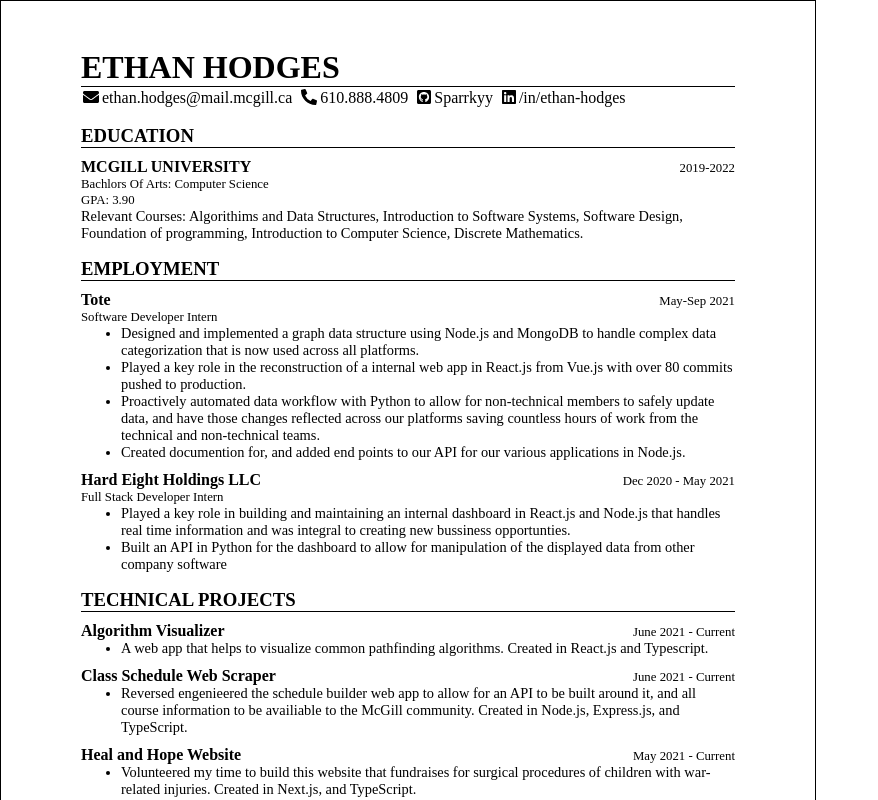
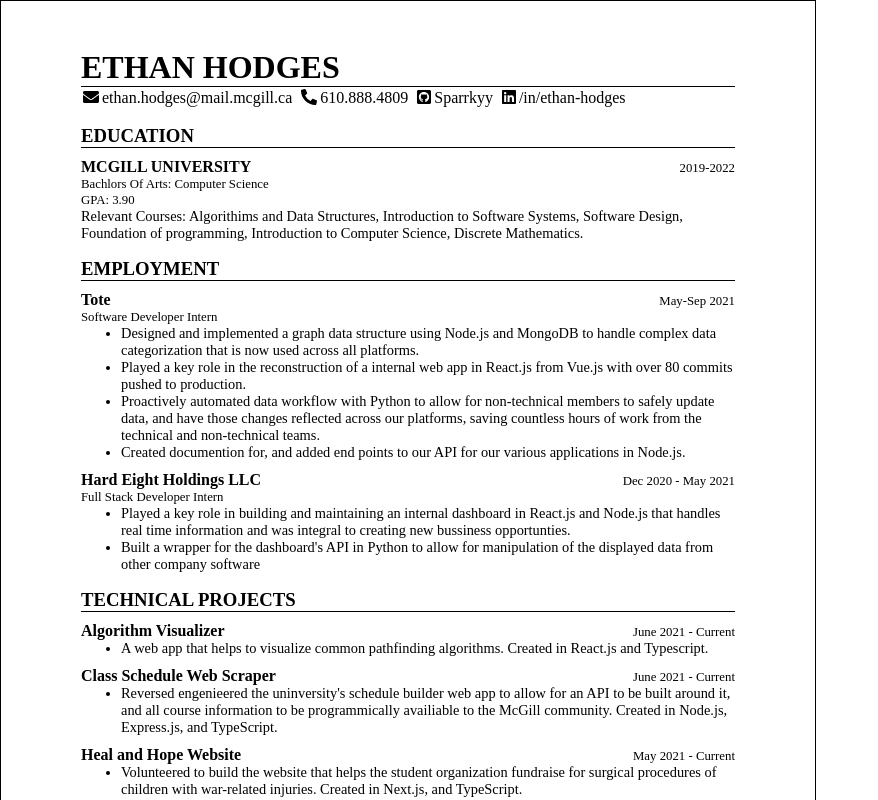
Before and after one commit to Sparrkyy/resume_builder, a React (Create React App) app: page / in a window 1280 px wide. Shown: the top 800 px of the page, without its empty margins (0-878 px from the left). Built offline with nearby package versions, Linux system fonts and the light colour scheme.

Commit message:
minor edits to the project description and HEH tasks

```diff
--- a/src/App.tsx
+++ b/src/App.tsx
@@ -30,7 +30,7 @@ const content = {
 				bulletPoints: [
 					"Designed and implemented a graph data structure using Node.js and MongoDB to handle complex data categorization that is now used across all platforms.",
 					"Played a key role in the reconstruction of a internal web app in React.js from Vue.js with over 80 commits pushed to production.",
-					"Proactively automated data workflow with Python to allow for non-technical members to safely update data, and have those changes reflected across our platforms saving countless hours of work from the technical and non-technical teams.",
+					"Proactively automated data workflow with Python to allow for non-technical members to safely update data, and have those changes reflected across our platforms, saving countless hours of work from the technical and non-technical teams.",
 					"Created documention for, and added end points to our API for our various applications in Node.js.",
 				],
 			},
@@ -40,7 +40,7 @@ const content = {
 				positionTitle: "Full Stack Developer Intern",
 				bulletPoints: [
 					"Played a key role in building and maintaining an internal dashboard in React.js and Node.js that handles real time information and was integral to creating new bussiness opportunties.",
-					"Built an API in Python for the dashboard to allow for manipulation of the displayed data from other company software",
+					"Built a wrapper for the dashboard's API in Python to allow for manipulation of the displayed data from other company software",
 				],
 			},
 		],
@@ -57,7 +57,7 @@ const content = {
 				title: "Class Schedule Web Scraper",
 				date: "June 2021 - Current",
 				description:
-					"Reversed engenieered the schedule builder web app to allow for an API to be built around it, and all course information to be availiable to the McGill community. Created in Node.js, Express.js, and TypeScript.",
+					"Reversed engenieered the uninversity's schedule builder web app to allow for an API to be built around it, and all course information to be programmically availiable to the McGill community. Created in Node.js, Express.js, and TypeScript.",
 			},
 			// {
 			// 	title: "McGill Tools Contributer",
@@ -69,7 +69,7 @@ const content = {
 				title: "Heal and Hope Website",
 				date: "May 2021 - Current",
 				description:
-					"Volunteered my time to build this website that fundraises for surgical procedures of children with war-related injuries. Created in Next.js, and TypeScript.",
+					"Volunteered to build the website that helps the student organization fundraise for surgical procedures of children with war-related injuries. Created in Next.js, and TypeScript.",
 			},
 		],
 	},
```
